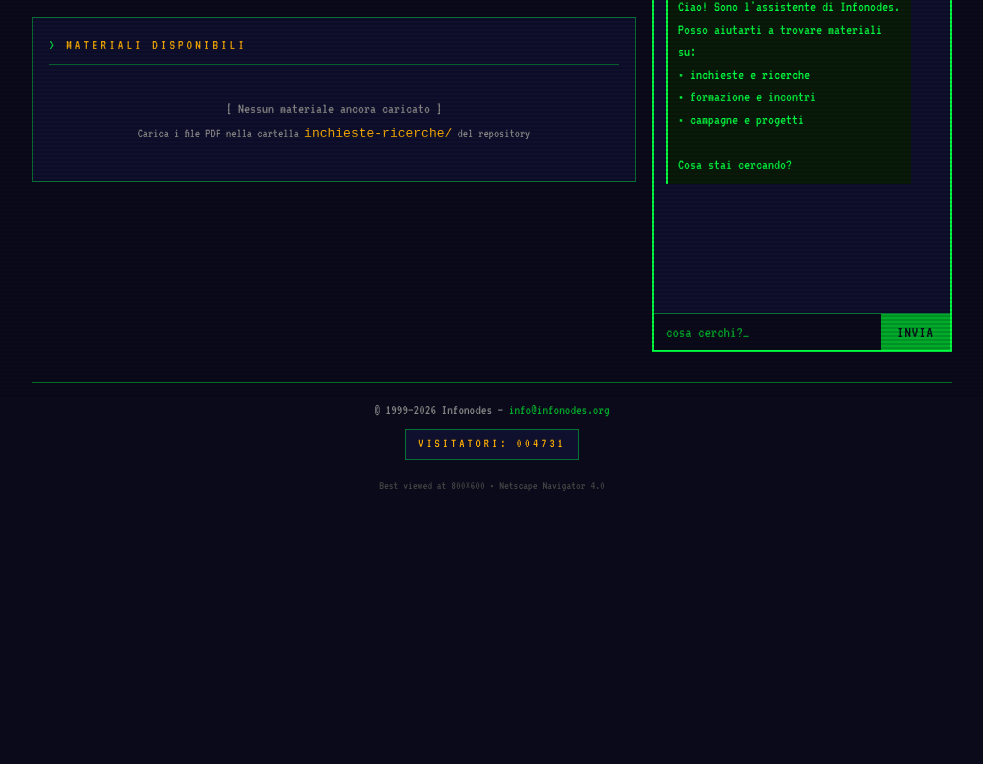
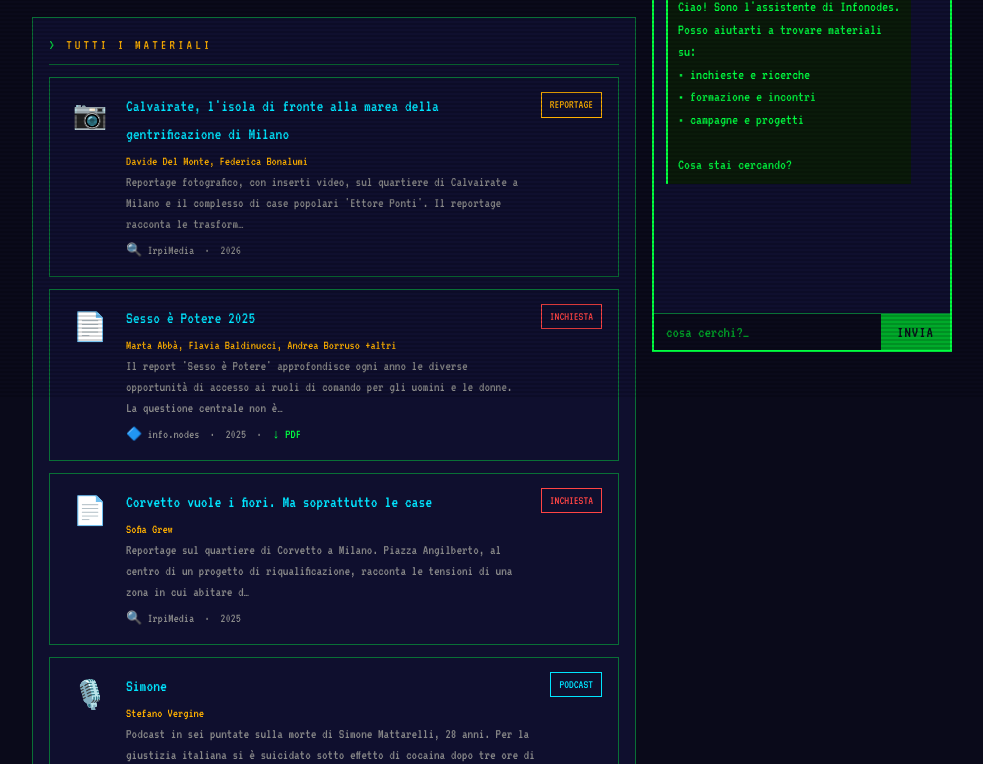
Before and after one commit to infonodesETS/infonodes-org, a plain HTML site: page inchieste-ricerche/index.html in a window 1280 px wide. Shown: the part 401-1165 px from the top of the page, without its empty margins (148-1131 px from the left). Before the commit the page ends 916 px from the top, so only its background shows below. Drawn offline with Linux system fonts and the light colour scheme.

Commit message:
Aggiungi indice materiali e pagina inchieste-ricerche dinamica (24 materiali)

```diff
--- a/inchieste-ricerche/index.html
+++ b/inchieste-ricerche/index.html
@@ -32,20 +32,14 @@
         <div class="hero-icon">&#128270;</div>
         <div>
           <h1>INCHIESTE &amp; RICERCHE</h1>
-          <p>Analisi, rapporti e indagini su sorveglianza, armi autonome e tecnologie di controllo.</p>
+          <p>Analisi, rapporti e inchieste su armi autonome, sorveglianza, ambiente, giustizia sociale e criminalità organizzata.</p>
         </div>
       </div>
 
       <div class="box">
-        <div class="box-title">Materiali disponibili</div>
+        <div class="box-title">Tutti i materiali</div>
         <div class="material-grid" id="material-grid">
-
-          <!-- I materiali reali verranno aggiunti qui -->
-          <div style="color: var(--grey); font-size: 15px; padding: 20px 0; text-align: center;">
-            [ Nessun materiale ancora caricato ]<br>
-            <span style="font-size: 13px;">Carica i file PDF nella cartella <code style="color: var(--amber);">inchieste-ricerche/</code> del repository</span>
-          </div>
-
+          <!-- Popolato da materiali.js -->
         </div>
       </div>
     </main>
@@ -72,6 +66,10 @@
     <div style="font-size: 12px; margin-top: 8px; color: #444;">Best viewed at 800&times;600 &bull; Netscape Navigator 4.0</div>
   </footer>
 
+  <script src="../js/materiali.js"></script>
+  <script>
+    caricaMateriali('inchieste-ricerche', 'material-grid', '../inchieste-ricerche');
+  </script>
   <script src="../js/chatbot.js"></script>
 </body>
 </html>
--- /dev/null
+++ b/js/materiali.js
@@ -0,0 +1,96 @@
+/* ===== INFONODES — VISUALIZZATORE MATERIALI ===== */
+
+const TIPO_CONFIG = {
+  inchiesta:  { icon: '📄', badge: 'pdf',   label: 'INCHIESTA' },
+  reportage:  { icon: '📷', badge: 'img',   label: 'REPORTAGE' },
+  video:      { icon: '🎬', badge: 'video', label: 'VIDEO' },
+  podcast:    { icon: '🎙️', badge: 'video', label: 'PODCAST' },
+  ricerca:    { icon: '🔬', badge: 'doc',   label: 'RICERCA' },
+  formazione: { icon: '📚', badge: 'doc',   label: 'FORMAZIONE' },
+  default:    { icon: '📎', badge: 'doc',   label: 'MATERIALE' }
+};
+
+const PIATTAFORMA_ICON = {
+  'Spotify':      '🎵',
+  'YouTube':      '▶️',
+  'Internazionale': '🎬',
+  'info.nodes':   '🔷',
+  'IrpiMedia':    '🔍',
+  'OCCRP':        '🌐',
+  'L\'Espresso':  '📰',
+  'Domani Editoriale': '📰',
+  'Scomodo':      '📰',
+  'Bike Italia':  '🚲',
+  'Voice Over':   '🎤',
+  'infoLibre':    '🌐',
+};
+
+function getTipoConfig(tipo) {
+  if (!tipo) return TIPO_CONFIG.default;
+  const t = tipo.toLowerCase();
+  if (t.includes('podcast'))   return TIPO_CONFIG.podcast;
+  if (t.includes('video') || t.includes('documentario')) return TIPO_CONFIG.video;
+  if (t.includes('reportage')) return TIPO_CONFIG.reportage;
+  if (t.includes('ricerca'))   return TIPO_CONFIG.ricerca;
+  if (t.includes('inchiesta')) return TIPO_CONFIG.inchiesta;
+  return TIPO_CONFIG.default;
+}
+
+function truncate(str, n) {
+  if (!str || str.length <= n) return str || '';
+  return str.slice(0, n).trim() + '…';
+}
+
+function buildCard(m, basePath) {
+  const cfg   = getTipoConfig(m.tipo);
+  const pIcon = PIATTAFORMA_ICON[m.piattaforma] || '🔗';
+  const link  = m.pdf
+    ? `${basePath}/${encodeURIComponent(m.pdf)}`
+    : m.url;
+  const target = m.pdf ? '_blank' : '_blank';
+  const autori = m.autori ? m.autori.slice(0, 3).join(', ') + (m.autori.length > 3 ? ' +altri' : '') : '';
+
+  return `
+    <a href="${link}" target="${target}" rel="noopener" class="material-card">
+      <div class="mat-icon">${cfg.icon}</div>
+      <div>
+        <span class="mat-title">${m.titolo}</span>
+        <div class="mat-desc">
+          ${autori ? `<span style="color:var(--amber);font-size:13px;">${autori}</span><br>` : ''}
+          ${truncate(m.descrizione, 160)}
+        </div>
+        <div style="margin-top:6px;font-size:13px;color:var(--grey);">
+          ${pIcon} ${m.piattaforma} &nbsp;·&nbsp; ${m.anno}
+          ${m.pdf ? ' &nbsp;·&nbsp; <span style="color:var(--green)">↓ PDF</span>' : ''}
+        </div>
+      </div>
+      <span class="mat-badge ${cfg.badge}">${cfg.label}</span>
+    </a>`;
+}
+
+async function caricaMateriali(sezione, containerId, basePath) {
+  const container = document.getElementById(containerId);
+  if (!container) return;
+
+  container.innerHTML = '<div style="color:var(--grey);padding:20px 0;text-align:center;">[ caricamento... ]</div>';
+
+  try {
+    const rootPath = basePath.replace(/\/[^/]+$/, '');
+    const res  = await fetch(`${rootPath}/search-index.json`);
+    if (!res.ok) throw new Error('index non trovato');
+    const data = await res.json();
+
+    const lista = data.materiali.filter(m => m.sezione === sezione);
+    lista.sort((a, b) => b.anno - a.anno);
+
+    if (lista.length === 0) {
+      container.innerHTML = '<div style="color:var(--grey);padding:20px 0;text-align:center;">[ Nessun materiale ancora caricato ]</div>';
+      return;
+    }
+
+    container.innerHTML = lista.map(m => buildCard(m, basePath)).join('');
+  } catch (e) {
+    container.innerHTML = `<div style="color:var(--red);padding:20px 0;text-align:center;">[ Errore nel caricamento dei materiali ]<br><span style="font-size:13px;">${e.message}</span></div>`;
+    console.error(e);
+  }
+}
--- /dev/null
+++ b/search-index.json
@@ -0,0 +1,317 @@
+{
+  "lastUpdated": "2026-05-29",
+  "materiali": [
+    {
+      "id": "man-in-the-loop",
+      "sezione": "inchieste-ricerche",
+      "titolo": "Man in the loop",
+      "autori": ["Davide Del Monte", "Laura Carrer", "Andrea Daniele Signorelli"],
+      "tipo": "inchiesta",
+      "piattaforma": "info.nodes",
+      "url": "https://www.infonodes.org/man-in-the-loop",
+      "pdf": "Man in the loop.pdf",
+      "anno": 2024,
+      "keywords": ["armi autonome", "AI", "intelligenza artificiale", "killer robots", "autonomous weapons", "LEAW", "difesa"],
+      "descrizione": "Il settore della difesa mostra crescente interesse nel potenziale offerto dall'utilizzo di sistemi di intelligenza artificiale applicati agli armamenti. La ricerca tenta di far luce sullo stato dell'arte di investimenti in ricerca e produzioni di sistemi d'arma autonomi in Italia, attraverso interviste ad esperti, documenti FOIA e relazioni di Governo ed Esercito."
+    },
+    {
+      "id": "sesso-e-potere-2025",
+      "sezione": "inchieste-ricerche",
+      "titolo": "Sesso è Potere 2025",
+      "autori": ["Marta Abbà", "Flavia Baldinucci", "Andrea Borruso", "Donata Columbro", "Davide Del Monte", "Paola Chiara Masuzzo", "Andrea Nelson Mauro"],
+      "tipo": "inchiesta",
+      "piattaforma": "info.nodes",
+      "url": "https://drive.google.com/file/d/15NPjII-W5_yFpBVJLyEVYk1GUsK2v64e/view",
+      "pdf": "Sesso è Potere 2025.pdf",
+      "anno": 2025,
+      "keywords": ["giornalismo investigativo", "inclusione sociale", "violenza di genere", "femminicidi", "patriarcato", "potere", "disuguaglianza"],
+      "descrizione": "Il report 'Sesso è Potere' approfondisce ogni anno le diverse opportunità di accesso ai ruoli di comando per gli uomini e le donne. La questione centrale non è se le donne siano più o meno brave degli uomini a comandare, ma quali siano le reali dinamiche di potere che governano la nostra società."
+    },
+    {
+      "id": "sesso-e-potere-2023",
+      "sezione": "inchieste-ricerche",
+      "titolo": "Sesso è Potere 2023",
+      "autori": ["Andrea Borruso", "Davide Del Monte", "Paola Chiara Masuzzo", "Chiara Putaturo", "Guenter Richter", "Gloria Riva"],
+      "tipo": "inchiesta",
+      "piattaforma": "info.nodes",
+      "url": "https://irp.cdn-website.com/6c73ff89/files/uploaded/Sesso_e_potere_2023_rev.pdf",
+      "pdf": "Sesso è Potere 2023.pdf",
+      "anno": 2023,
+      "keywords": ["giornalismo investigativo", "inclusione sociale", "violenza di genere", "femminicidi", "patriarcato", "potere", "disuguaglianza"],
+      "descrizione": "Il report 'Sesso è Potere' approfondisce ogni anno le diverse opportunità di accesso ai ruoli di comando per gli uomini e le donne, analizzando le reali dinamiche di potere che governano la nostra società."
+    },
+    {
+      "id": "sesso-e-potere-2022",
+      "sezione": "inchieste-ricerche",
+      "titolo": "Sesso è Potere 2022",
+      "autori": ["Valentina Bazzarin", "Irene Doda", "Michela Gnaldi", "Antonella Napolitano"],
+      "tipo": "inchiesta",
+      "piattaforma": "info.nodes",
+      "url": "https://irp.cdn-website.com/6c73ff89/files/uploaded/SESSO_E_POTERE_-_rev.pdf",
+      "pdf": "Sesso è Potere 2022.pdf",
+      "anno": 2022,
+      "keywords": ["giornalismo investigativo", "giustizia sociale", "violenza di genere", "femminicidi", "patriarcato", "potere", "disuguaglianza"],
+      "descrizione": "Il report 'Sesso è Potere' approfondisce le diverse opportunità di accesso ai ruoli di comando per gli uomini e le donne. La risposta al momento è molto semplice: il potere è stabilmente in mano agli uomini."
+    },
+    {
+      "id": "le-citta-invivibili",
+      "sezione": "inchieste-ricerche",
+      "titolo": "Le città invivibili",
+      "autori": ["Davide Del Monte", "Luca Rinaldi", "Giuseppe Imbrogno", "Giorgia Zoe Righini", "Elisabetta Castellari", "Laura Carrer", "Luca Quagliato", "Stefano Vergine", "Davide Monteleone", "Irene Doda", "Marco Armiero", "Anita Nø"],
+      "tipo": "inchiesta",
+      "piattaforma": "info.nodes",
+      "url": "https://irp.cdn-website.com/6c73ff89/files/uploaded/marla-06-22-web-low.pdf",
+      "pdf": "Le città invivibili.pdf",
+      "anno": 2022,
+      "keywords": ["rigenerazione urbana", "periferie", "città", "cambiamenti climatici", "solitudine", "Milano", "Azerbaijan", "Corea del Nord", "Pyongyang", "gentrificazione"],
+      "descrizione": "Raccolta di inchieste e reportage sulle trasformazioni delle città contemporanee: dalla gentrificazione di Milano alle cartoline da Pyongyang, dal petrolio dell'Azerbaijan all'era del Wasteocene. Un libro collettivo che esplora il diritto alla città e le sue contraddizioni."
+    },
+    {
+      "id": "calvairate",
+      "sezione": "inchieste-ricerche",
+      "titolo": "Calvairate, l'isola di fronte alla marea della gentrificazione di Milano",
+      "autori": ["Davide Del Monte", "Federica Bonalumi"],
+      "tipo": "reportage",
+      "piattaforma": "IrpiMedia",
+      "url": "https://irpimedia.irpi.eu/senzasegnaledue-calvairate/",
+      "pdf": null,
+      "anno": 2026,
+      "keywords": ["periferie", "gentrificazione", "case popolari", "giustizia sociale", "Milano", "rigenerazione urbana", "speculazione edilizia"],
+      "descrizione": "Reportage fotografico, con inserti video, sul quartiere di Calvairate a Milano e il complesso di case popolari 'Ettore Ponti'. Il reportage racconta le trasformazioni del quartiere attraverso le parole di quattro abitanti delle case popolari."
+    },
+    {
+      "id": "corvetto",
+      "sezione": "inchieste-ricerche",
+      "titolo": "Corvetto vuole i fiori. Ma soprattutto le case",
+      "autori": ["Sofia Grew"],
+      "tipo": "inchiesta",
+      "piattaforma": "IrpiMedia",
+      "url": "https://irpimedia.irpi.eu/cittainaffitto-piazza-angilberto-milano-beautification-urbanistica-tattica/",
+      "pdf": null,
+      "anno": 2025,
+      "keywords": ["periferie", "gentrificazione", "case popolari", "giustizia sociale", "Milano", "rigenerazione urbana", "speculazione edilizia"],
+      "descrizione": "Reportage sul quartiere di Corvetto a Milano. Piazza Angilberto, al centro di un progetto di riqualificazione, racconta le tensioni di una zona in cui abitare diventa sempre più costoso. Anche le trasformazioni estetiche preparano il terreno all'arrivo di abitanti più ricchi."
+    },
+    {
+      "id": "colonizzazione-artica",
+      "sezione": "inchieste-ricerche",
+      "titolo": "Colonizzazione artica",
+      "autori": ["Davide Del Monte", "Federica Bonalumi"],
+      "tipo": "reportage",
+      "piattaforma": "IrpiMedia",
+      "url": "https://irpimedia.irpi.eu/sottoighiacci-groenlandia-colonizzazione/",
+      "pdf": null,
+      "anno": 2024,
+      "keywords": ["Groenlandia", "USA", "Trump", "Danimarca", "EU", "cambiamenti climatici", "neocolonialismo", "estrattivismo", "scioglimento dei ghiacci", "inuit", "geopolitica", "materie prime", "terre rare", "uranio"],
+      "descrizione": "Industrializzazione imposta, trasferimenti forzati dai villaggi alle città: così la cultura inuit è stata marginalizzata in Groenlandia. E i cambiamenti climatici rischiano di scioglierla come i ghiacci dell'isola."
+    },
+    {
+      "id": "groenlandia-isola-tesori",
+      "sezione": "inchieste-ricerche",
+      "titolo": "Groenlandia, l'isola dei tesori",
+      "autori": ["Davide Del Monte", "Federica Bonalumi"],
+      "tipo": "reportage",
+      "piattaforma": "IrpiMedia",
+      "url": "https://irpimedia.irpi.eu/sottoighiacci-groenlandia-isola-dei-tesori/",
+      "pdf": null,
+      "anno": 2024,
+      "keywords": ["Groenlandia", "cambiamenti climatici", "neocolonialismo", "estrattivismo", "scioglimento dei ghiacci", "inuit", "geopolitica", "materie prime", "terre rare", "uranio"],
+      "descrizione": "La crisi climatica sta rendendo più semplice accedere a patrimoni di risorse naturali finora nascosti o irraggiungibili. Con conseguenze che la politica groenlandese prova ad anticipare, seguendo il principio che la natura governa tutto."
+    },
+    {
+      "id": "groenlandia-grande-gioco",
+      "sezione": "inchieste-ricerche",
+      "titolo": "La Groenlandia al centro del Grande Gioco dell'Artico",
+      "autori": ["Davide Del Monte", "Federica Bonalumi"],
+      "tipo": "reportage",
+      "piattaforma": "IrpiMedia",
+      "url": "https://irpimedia.irpi.eu/sottoighiacci-groenlandia-contesa-ue-russia-cina-australia/",
+      "pdf": null,
+      "anno": 2024,
+      "keywords": ["Groenlandia", "USA", "Trump", "Russia", "Cina", "EU", "cambiamenti climatici", "neocolonialismo", "geopolitica", "materie prime", "terre rare", "uranio"],
+      "descrizione": "L'isola è contesa da diverse potenze internazionali per le sue ricchezze minerarie e la sua posizione strategica. Eppure l'attuale governo locale si dice sicuro di non finire vittima del neocolonialismo."
+    },
+    {
+      "id": "groenlandia-sotto-il-ghiaccio",
+      "sezione": "inchieste-ricerche",
+      "titolo": "Sotto il ghiaccio della Groenlandia si nasconde un tesoro",
+      "autori": ["Davide Del Monte", "Federica Bonalumi"],
+      "tipo": "video",
+      "piattaforma": "Internazionale",
+      "url": "https://www.internazionale.it/video/2024/12/18/materie-prima-groenlandia",
+      "pdf": null,
+      "anno": 2024,
+      "keywords": ["Groenlandia", "cambiamenti climatici", "neocolonialismo", "estrattivismo", "scioglimento dei ghiacci", "inuit", "geopolitica", "materie prime", "terre rare", "uranio"],
+      "descrizione": "Negli ultimi vent'anni la Groenlandia è stata particolarmente colpita dalla crisi climatica. Il rapido scioglimento del ghiaccio sta attirando l'interesse delle multinazionali estrattive straniere per le risorse del sottosuolo: petrolio, terre rare e uranio."
+    },
+    {
+      "id": "chinese-underworld-it",
+      "sezione": "inchieste-ricerche",
+      "titolo": "Chinese Underworld (italiano)",
+      "autori": ["Davide Del Monte", "Stefano Vergine", "Manuel Rico"],
+      "tipo": "inchiesta",
+      "piattaforma": "info.nodes",
+      "url": "https://www.infonodes.org/chinese-underworld",
+      "pdf": null,
+      "anno": 2022,
+      "keywords": ["mafia cinese", "criminalità organizzata", "traffico di droga", "Toscana", "Europa"],
+      "descrizione": "Violenza, collegamenti politici e affari illeciti della principale organizzazione criminale cinese in Europa. Inchiesta sulla rete criminale che gestisce il trasporto di merci cinesi nel continente attraverso intimidazioni e violenza."
+    },
+    {
+      "id": "chinese-underworld-es",
+      "sezione": "inchieste-ricerche",
+      "titolo": "Chinese Underworld (spagnolo)",
+      "autori": ["Davide Del Monte", "Stefano Vergine", "Manuel Rico"],
+      "tipo": "inchiesta",
+      "piattaforma": "infoLibre",
+      "url": "https://www.infolibre.es/politica/italia-juzga-jefe-principal-mafia-china-pais-contaba-ramificaciones-espana_1_1219011.html",
+      "pdf": null,
+      "anno": 2022,
+      "keywords": ["mafia cinese", "criminalità organizzata", "traffico di droga", "Spagna", "Europa"],
+      "descrizione": "Versione spagnola dell'inchiesta sulla principale organizzazione criminale cinese in Europa, pubblicata su infoLibre. Racconta le ramificazioni spagnole della rete criminale."
+    },
+    {
+      "id": "chinese-underworld-video",
+      "sezione": "inchieste-ricerche",
+      "titolo": "Chinese Underworld — documentario video",
+      "autori": ["Stefano Vergine", "Daniele Zendroni"],
+      "tipo": "video",
+      "piattaforma": "YouTube",
+      "url": "https://www.youtube.com/watch?v=LOlex5KRUZY",
+      "pdf": null,
+      "anno": 2022,
+      "keywords": ["mafia cinese", "criminalità organizzata", "traffico di droga", "Toscana", "documentario"],
+      "descrizione": "Documentario video sulle attività della principale organizzazione criminale cinese in Europa: violenza, collegamenti politici e affari illeciti."
+    },
+    {
+      "id": "chinese-underworld-occrp",
+      "sezione": "inchieste-ricerche",
+      "titolo": "Murder, Drugs and Extortion in Tuscany's Chinese Underworld",
+      "autori": ["Davide Del Monte", "Stefano Vergine", "Gloria Riva"],
+      "tipo": "inchiesta",
+      "piattaforma": "OCCRP",
+      "url": "https://www.occrp.org/en/investigation/murder-drugs-and-extortion-in-tuscanys-chinese-underworld",
+      "pdf": null,
+      "anno": 2020,
+      "keywords": ["mafia cinese", "criminalità organizzata", "traffico di droga", "Toscana", "OCCRP", "Europa"],
+      "descrizione": "A Chinese gang is using guns, threats, and fear to corner the market for transporting Chinese-made goods in Europe. Published by OCCRP, the international investigative journalism network."
+    },
+    {
+      "id": "sanzioni-gas-russia",
+      "sezione": "inchieste-ricerche",
+      "titolo": "Così le aziende italiane aggirano le sanzioni contro il gas della Russia",
+      "autori": ["Stefano Vergine"],
+      "tipo": "inchiesta",
+      "piattaforma": "Domani Editoriale",
+      "url": "https://www.editorialedomani.it/politica/mondo/emirati-cina-turchia-nomi-intermediari-usati-per-aggirare-sanzioni-contro-gas-russia-upogzijn",
+      "pdf": null,
+      "anno": 2024,
+      "keywords": ["Russia", "gas", "sanzioni", "Italia", "Emirati", "Cina", "Arctic LNG", "guerra", "energia"],
+      "descrizione": "Nonostante i divieti contro l'impianto Arctic LNG 2, forniture italiane verso Mosca per 134 milioni di euro inviate tramite Emirati e Cina. Le merci da Nuovo Pignone, Tenaris, Marcegaglia e da due aziende di Stato."
+    },
+    {
+      "id": "simone-podcast",
+      "sezione": "inchieste-ricerche",
+      "titolo": "Simone",
+      "autori": ["Stefano Vergine"],
+      "tipo": "podcast",
+      "piattaforma": "Spotify",
+      "url": "https://open.spotify.com/show/3zcUG0l8xT8cjSiXoVP79H?si=sUYr5HsfTGqImUIdzmDodg&nd=1&dlsi=84fb11eb3aee4896",
+      "pdf": null,
+      "anno": 2025,
+      "keywords": ["giornalismo investigativo", "abuso di potere", "violenza di stato", "morte in custodia", "carabinieri", "podcast"],
+      "descrizione": "Podcast in sei puntate sulla morte di Simone Mattarelli, 28 anni. Per la giustizia italiana si è suicidato sotto effetto di cocaina dopo tre ore di inseguimento con sei macchine dei carabinieri. Grazie ad audio inediti e interviste, Stefano Vergine ricostruisce la storia e i tanti punti oscuri."
+    },
+    {
+      "id": "ghiacciai-alto-adige",
+      "sezione": "inchieste-ricerche",
+      "titolo": "I ghiacciai dell'Alto Adige e Tirolo",
+      "autori": ["Flavia Baldinucci"],
+      "tipo": "inchiesta",
+      "piattaforma": "info.nodes",
+      "url": "https://irp.cdn-website.com/6c73ff89/files/uploaded/Report_aware.pdf",
+      "pdf": null,
+      "anno": 2025,
+      "keywords": ["giornalismo scientifico", "ambiente", "cambiamenti climatici", "crisi climatica", "ghiacciai", "Alto Adige", "Tirolo"],
+      "descrizione": "Ricerca sullo scioglimento dei ghiacciai in Trentino-Alto Adige e nel Tirolo austriaco, con analisi degli impatti ambientali, economici e culturali della crisi climatica sulla regione alpina."
+    },
+    {
+      "id": "mar-piccolo-taranto",
+      "sezione": "inchieste-ricerche",
+      "titolo": "Il Mar Piccolo di Taranto",
+      "autori": ["Dora Farina", "Novella Gianfranceschi", "Federica Scannavacca"],
+      "tipo": "inchiesta",
+      "piattaforma": "Voice Over",
+      "url": "https://www.voiceoverfoundation.org/it/miccia-mag/politica-del-mare-taranto-farina-gianfranceschi-scannavacca",
+      "pdf": null,
+      "anno": 2025,
+      "keywords": ["ambiente", "cambiamenti climatici", "crisi climatica", "Taranto", "Ilva", "inquinamento", "mare", "rifiuti"],
+      "descrizione": "Le responsabilità del degrado ambientale di Taranto non ricadono solo sull'Ilva. Per anni la città ha coperto lo smaltimento incontrollato di rifiuti e sfruttato il mare esclusivamente a vantaggio dell'essere umano, senza considerarlo una risorsa da rispettare."
+    },
+    {
+      "id": "casa-marinaio-san-ferdinando",
+      "sezione": "inchieste-ricerche",
+      "titolo": "Casa del marinaio di San Ferdinando",
+      "autori": ["Martina Paolucci", "Sara Rocca", "Francesca Trinchini"],
+      "tipo": "inchiesta",
+      "piattaforma": "Scomodo",
+      "url": "https://scomodo.org/a-san-ferdinando-in-calabria-si-cerca-di-recuperare-un-centro-di-accoglienza-che-non-ha-mai-accolto-nessuno/",
+      "pdf": null,
+      "anno": 2025,
+      "keywords": ["accoglienza", "Calabria", "PNRR", "fondi pubblici", "spreco", "Europa", "porto Gioia Tauro"],
+      "descrizione": "Quasi 9 milioni di euro per un albergo di lusso destinato ai marinai di passaggio nel porto di Gioia Tauro, ma la struttura è rimasta abbandonata per anni. Una storia di spreco di fondi europei per lo sviluppo urbano."
+    },
+    {
+      "id": "confiscati-vandali",
+      "sezione": "inchieste-ricerche",
+      "titolo": "Confiscati e in balia dei vandali",
+      "autori": ["Matilda Ferraris", "Gabriele Furia"],
+      "tipo": "inchiesta",
+      "piattaforma": "L'Espresso",
+      "url": "https://lespresso.it/c/politica/2025/2/7/confiscati-e-in-balia-dei-vandali/52744",
+      "pdf": null,
+      "anno": 2025,
+      "keywords": ["beni confiscati", "mafia", "criminalità organizzata", "corruzione", "PNRR", "antimafia"],
+      "descrizione": "Liti burocratiche, carenze d'organico, amministrazioni distratte o colluse, prefetti non sempre vigili. Così i beni tolti ai boss languono nell'incuria. E i padrini gongolano."
+    },
+    {
+      "id": "carcere-ferrara",
+      "sezione": "inchieste-ricerche",
+      "titolo": "Più celle e meno spazio per le attività: il carcere di Ferrara non è un buon modello",
+      "autori": ["Francesca Polizzi", "Elisa Rossi"],
+      "tipo": "inchiesta",
+      "piattaforma": "Domani Editoriale",
+      "url": "https://www.editorialedomani.it/fatti/carcere-ferrara-nuovo-padiglione-detenuti-progetto-pnrr-awhzgqqu",
+      "pdf": null,
+      "anno": 2025,
+      "keywords": ["carcere", "prigione", "PNRR", "giustizia", "detenuti", "Ferrara", "riabilitazione"],
+      "descrizione": "Nella casa circondariale di Ferrara è prevista la costruzione di un nuovo padiglione che andrà a sottrarre spazio a laboratori e occupazioni lavorative. Uno degli otto progetti PNRR, ma i lavori procedono a rilento."
+    },
+    {
+      "id": "torino-ciclabile",
+      "sezione": "inchieste-ricerche",
+      "titolo": "Torino sempre più ciclabile, ma l'auto resta protagonista",
+      "autori": ["Valeria Guardo"],
+      "tipo": "inchiesta",
+      "piattaforma": "Bike Italia",
+      "url": "https://www.bikeitalia.it/2025/02/27/torino-sempre-piu-ciclabile-ma-lauto-resta-protagonista-della-mobilita/",
+      "pdf": null,
+      "anno": 2025,
+      "keywords": ["ambiente", "rigenerazione urbana", "automobile", "ciclabilità", "mobilità", "Torino", "PNRR", "trasporti"],
+      "descrizione": "Torino verso una mobilità ciclabile con i fondi PNRR, ma l'auto è ancora protagonista. Analisi del Biciplan 6 e delle contraddizioni di una città che investe nelle piste ciclabili senza ridurre il traffico veicolare."
+    },
+    {
+      "id": "rifugio-violenza",
+      "sezione": "inchieste-ricerche",
+      "titolo": "Un rifugio dalla violenza del maschio",
+      "autori": ["Serena Laezza", "Susanna Rugghia", "Sofia Turati"],
+      "tipo": "inchiesta",
+      "piattaforma": "L'Espresso",
+      "url": "https://lespresso.it/c/-/2025/2/28/case-rifugio-violenza-abusi-donne-fondi/52986",
+      "pdf": null,
+      "anno": 2025,
+      "keywords": ["beni confiscati", "violenza di genere", "femminicidi", "patriarcato", "case rifugio", "mafia", "inclusione sociale"],
+      "descrizione": "I beni confiscati alle mafie diventano case per dare protezione alle donne vittime di abusi, da cui possono far ripartire le loro vite. Ma i fondi spesso non bastano."
+    }
+  ]
+}
```
